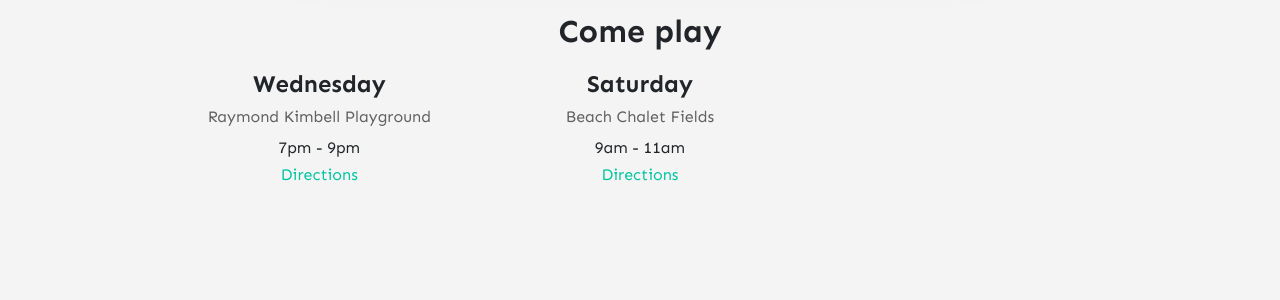
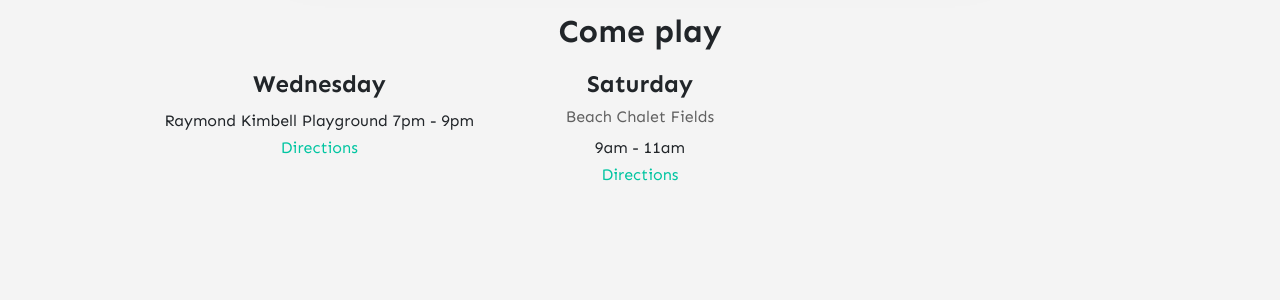
Before and after one commit to stackbit-projects/blue-triceratops-4f502, a Jekyll site: the page built from _pages/about.md, in a window 1280 px wide. Shown: the part 1142-1442 px from the top of the page. Built offline with Jekyll 4.4.1, drawn with Linux system fonts in a browser that asks for light colours; nearby versions of some CDN libraries; comment, search, counter and statistics services are not loaded.

Commit message:
home.html: changed

```diff
--- a/_layouts/home.html
+++ b/_layouts/home.html
@@ -23,8 +23,8 @@ permalink: "/home.html"
     <div class="column-group">
         <div class="three-column">
             <h4>Wednesday</h4>
-            <h5>Raymond Kimbell Playground</h5>
-            <p>
+            <h5></h5>
+            <p> Raymond Kimbell Playground
                 7pm - 9pm</br>
                 <a href="https://www.google.com/maps/dir//37.7828002,-122.435043/@37.7828,-122.435043,14z?hl=en">Directions</a>
             </p>
```
